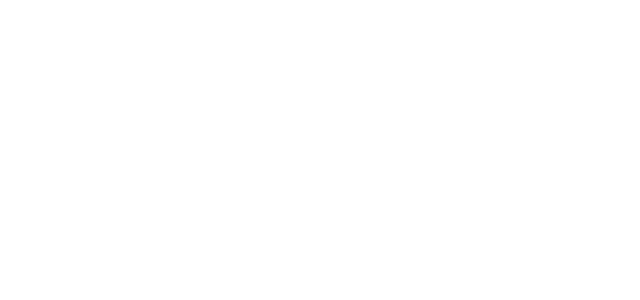
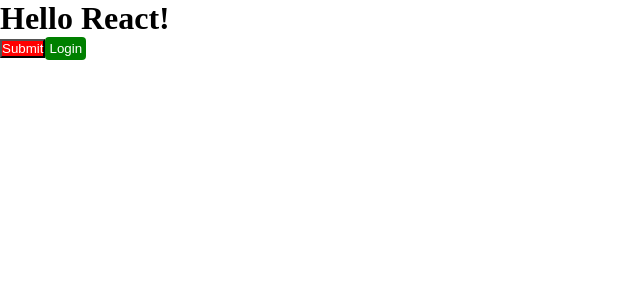
Before and after one commit to OIC-Hub/october_react, a React (Vite) app: page / in a window 1280 px wide. Shown: the top 300 px of the page, without its empty margins (0-640 px from the left). Built offline with nearby package versions, Linux system fonts and the light colour scheme.

Commit message:
first component

```diff
--- a/src/App.jsx
+++ b/src/App.jsx
@@ -1,11 +1,13 @@
 import './App.css'
+import Button from './components/Button'
 
 function App() {
 
 
   return (
     <>
-
+      <h1>Hello React!</h1>
+      <Button />
     </>
   )
 }
--- /dev/null
+++ b/src/components/Button.css
@@ -0,0 +1,13 @@
+* {
+    margin: 0;
+    padding: 0;
+    box-sizing: border-box;
+}
+
+.login-btn {
+    background-color: green;
+    color: white;
+    padding: 4px;
+    border-radius: 4px;
+    border: none;
+}
--- /dev/null
+++ b/src/components/Button.jsx
@@ -0,0 +1,15 @@
+import React from 'react'
+import "./Button.css"
+
+const Button = () => {
+  return (
+    <>
+    <div>
+        <button style={{backgroundColor: "red", color:"white", }}>Submit</button>
+        <button className='login-btn'>Login</button>
+    </div>
+    </>
+  )
+}
+
+export default Button
```
